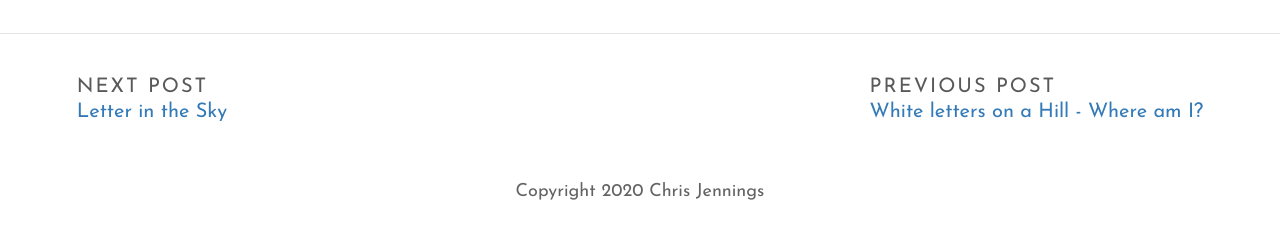
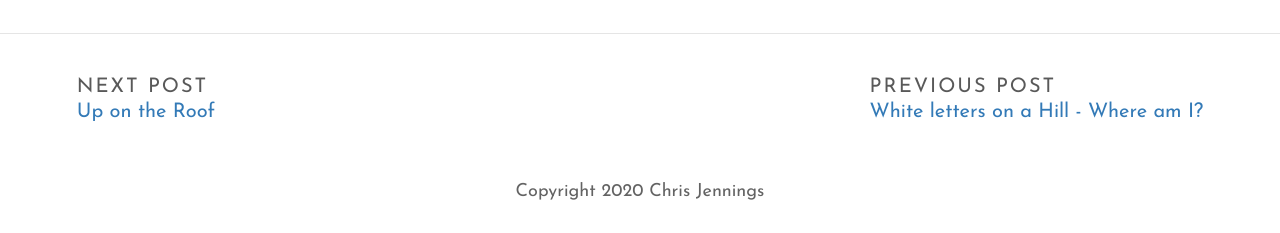
Before and after one commit to chrisatbrookes/bigtext, a Jekyll site: the page built from _posts/2020-08-19-red-lorry-yellow-lorry.md, in a window 1280 px wide and 900 px high, scrolled down 4607 px. Shown: the part 664-897 px from the top of the window. Built offline with Jekyll 4.4.1, drawn with Linux system fonts in a browser that asks for light colours; some web fonts are replaced.

Commit message:
Update Post “2020-08-20-up-on-the-roof”

```diff
--- a/_posts/2020-08-20-up-on-the-roof.md
+++ b/_posts/2020-08-20-up-on-the-roof.md
@@ -1,6 +1,6 @@
 ---
 layout: post
-title: Letter in the Sky
+title: Up on the Roof
 date: 2020-08-20T11:24:48.694Z
 header_feature_image: ../uploads/pevely_dairy_company_plant_office_building.jpg
 ---
```
